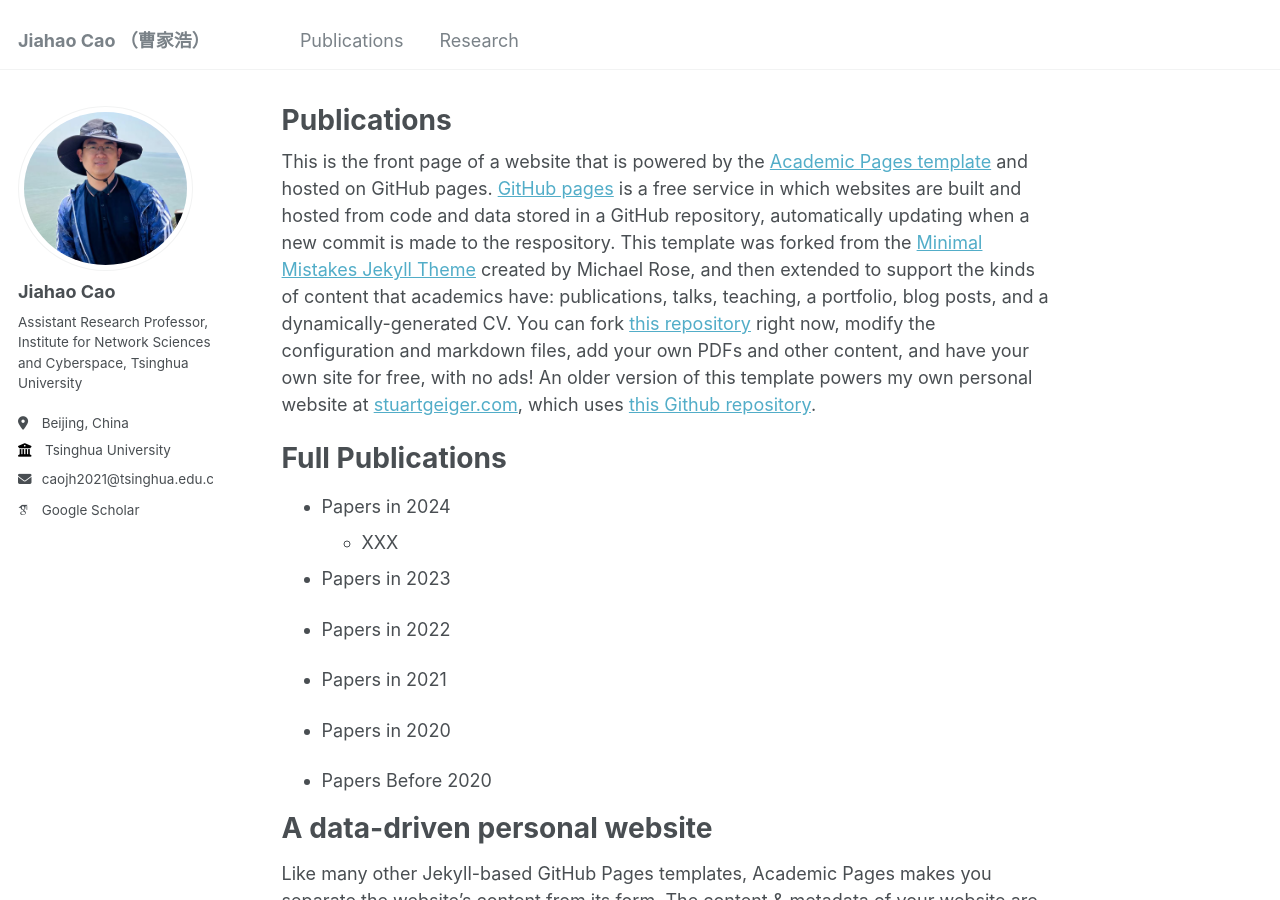
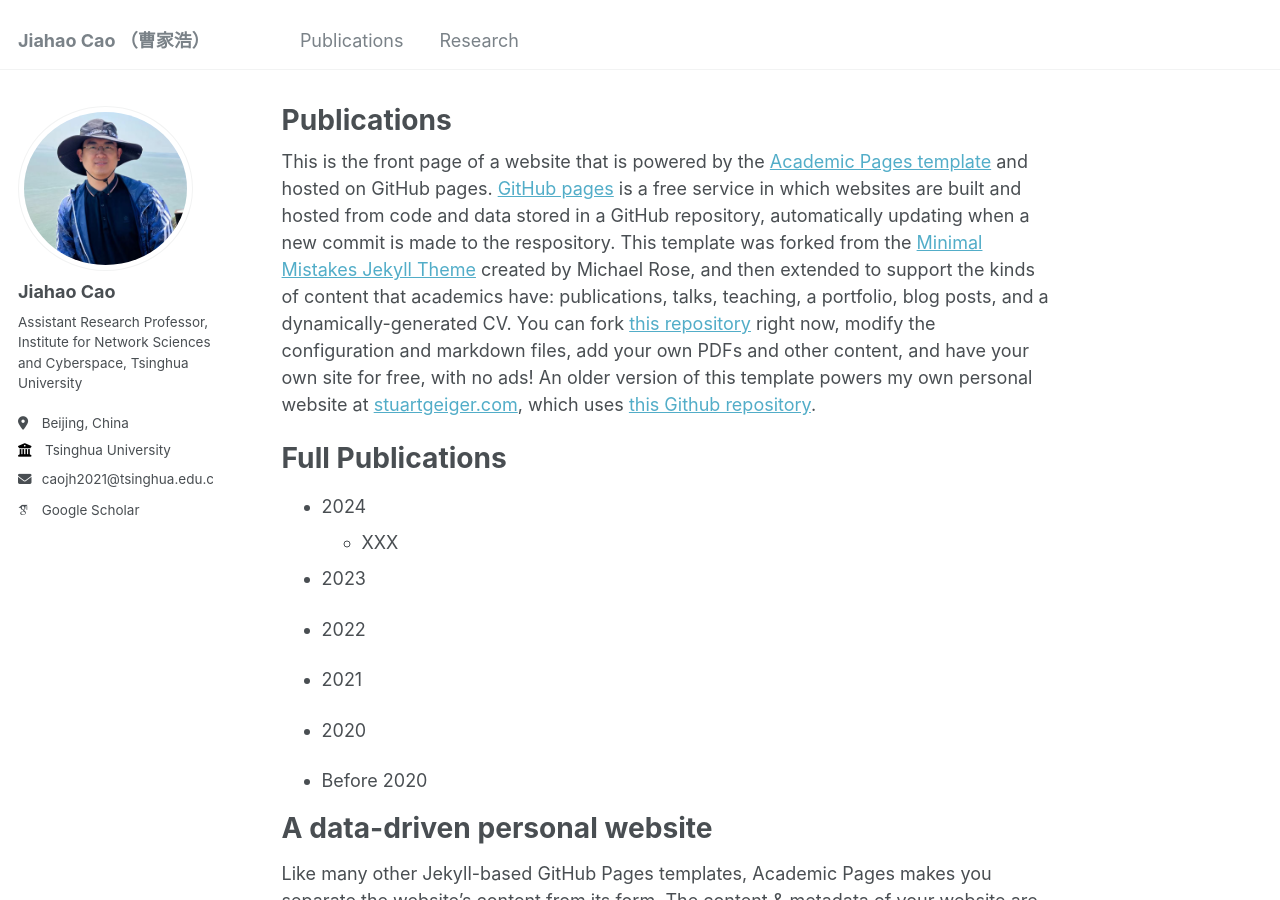
Before and after one commit to caojh15/caojh15.github.io, a Jekyll site: the page built from _pages/about.md, in a window 1280 px wide and 900 px high. Built offline with Jekyll 4.4.1, drawn with Linux system fonts in a browser that asks for light colours; some web fonts are replaced.

Commit message:
Update about.md

```diff
--- a/_pages/about.md
+++ b/_pages/about.md
@@ -10,17 +10,17 @@ redirect_from:
 This is the front page of a website that is powered by the [Academic Pages template](https://github.com/academicpages/academicpages.github.io) and hosted on GitHub pages. [GitHub pages](https://pages.github.com) is a free service in which websites are built and hosted from code and data stored in a GitHub repository, automatically updating when a new commit is made to the respository. This template was forked from the [Minimal Mistakes Jekyll Theme](https://mmistakes.github.io/minimal-mistakes/) created by Michael Rose, and then extended to support the kinds of content that academics have: publications, talks, teaching, a portfolio, blog posts, and a dynamically-generated CV. You can fork [this repository](https://github.com/academicpages/academicpages.github.io) right now, modify the configuration and markdown files, add your own PDFs and other content, and have your own site for free, with no ads! An older version of this template powers my own personal website at [stuartgeiger.com](http://stuartgeiger.com), which uses [this Github repository](https://github.com/staeiou/staeiou.github.io).
 
 # Full Publications
-- Papers in 2024
+- 2024
   - XXX
-- Papers in 2023
+- 2023
 
-- Papers in 2022
+- 2022
 
-- Papers in 2021
+- 2021
 
-- Papers in 2020
+- 2020
 
-- Papers Before 2020
+- Before 2020
 
 A data-driven personal website
 ======
```
